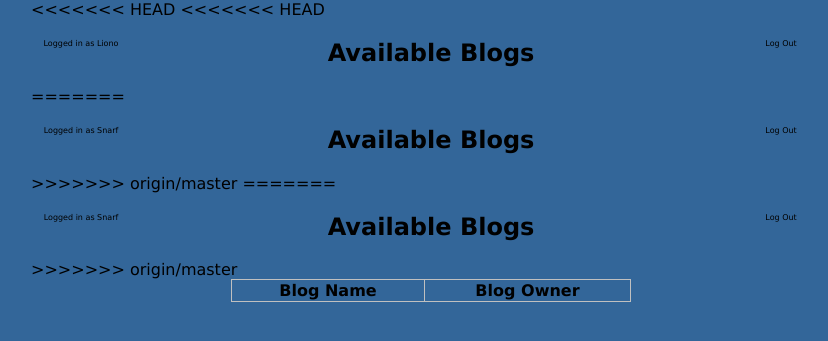
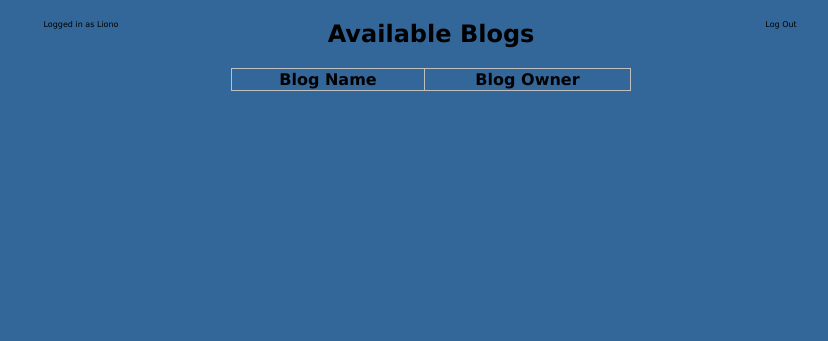
Before and after one commit to sqlmdxdude/WebProgrammingProject2, a PHP site: page / in a window 1280 px wide. Shown: the top 341 px of the page, without its empty margins (209-1037 px from the left). Run offline with PHP 8.4, Linux system fonts and the light colour scheme; data that the repository does not hold is empty.

Commit message:
Selected latest header for index

```diff
--- a/index.php
+++ b/index.php
@@ -13,17 +13,7 @@
     </head>
     <body>
         <div id="main">
-<<<<<<< HEAD
-<<<<<<< HEAD
             <div id="header"><div id="loginstatus"><?php echo "Logged in as ".  $_SESSION["AUTHENTICATED_USER"]; ?></div><div id="logout"><a href="logout.php">Log Out</a></div><h2>Available Blogs</h2></div>
-=======
-            <div id="header"><div id="loginstatus"><?php echo "Logged in as Snarf"; ?></div>
-            <div id="logout"><a href="logout.php">Log Out</a></div><h2>Available Blogs</h2></div>
->>>>>>> origin/master
-=======
-            <div id="header"><div id="loginstatus"><?php echo "Logged in as Snarf"; ?></div>
-            <div id="logout"><a href="logout.php">Log Out</a></div><h2>Available Blogs</h2></div>
->>>>>>> origin/master
             <div id="blogcontainermain">
                 <table id="availableblogs" name="availableblogs" class="bloglistings">
                     <tr><th>Blog Name</th><th>Blog Owner</th></tr>
```
